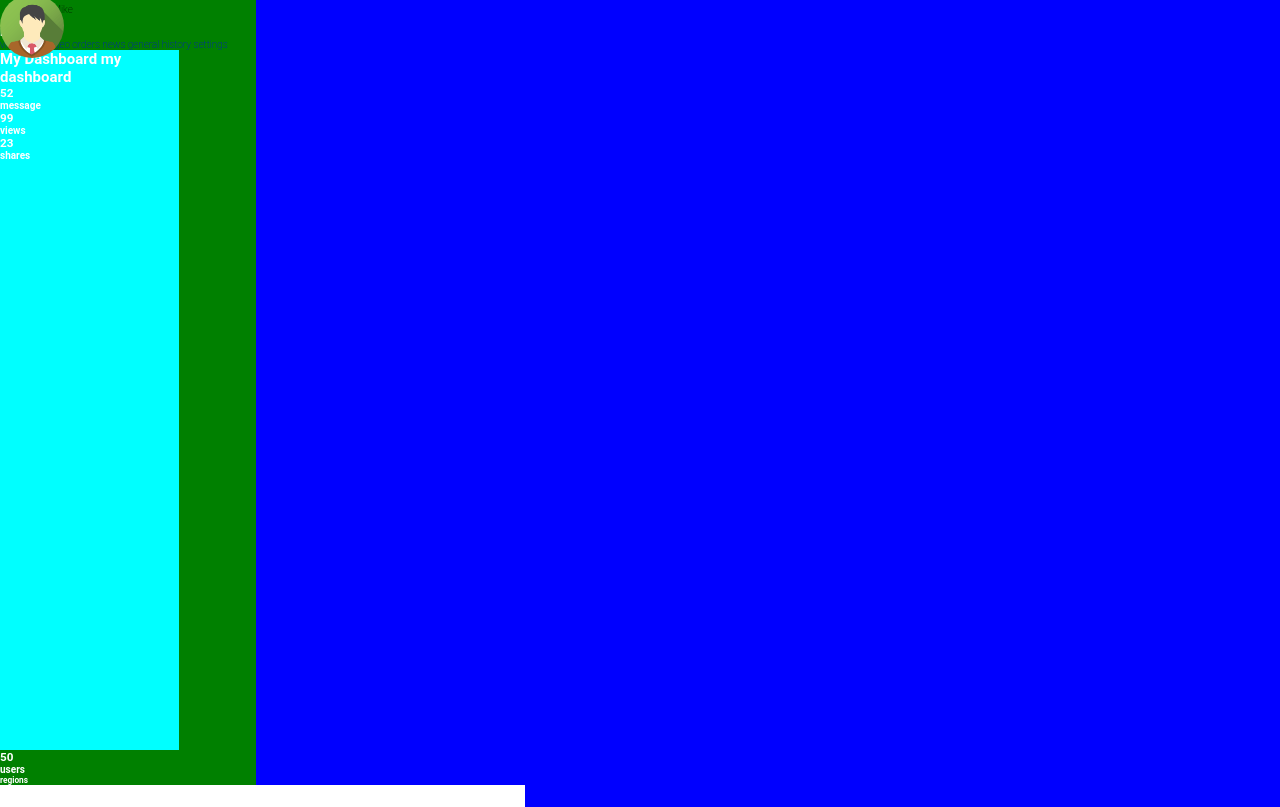
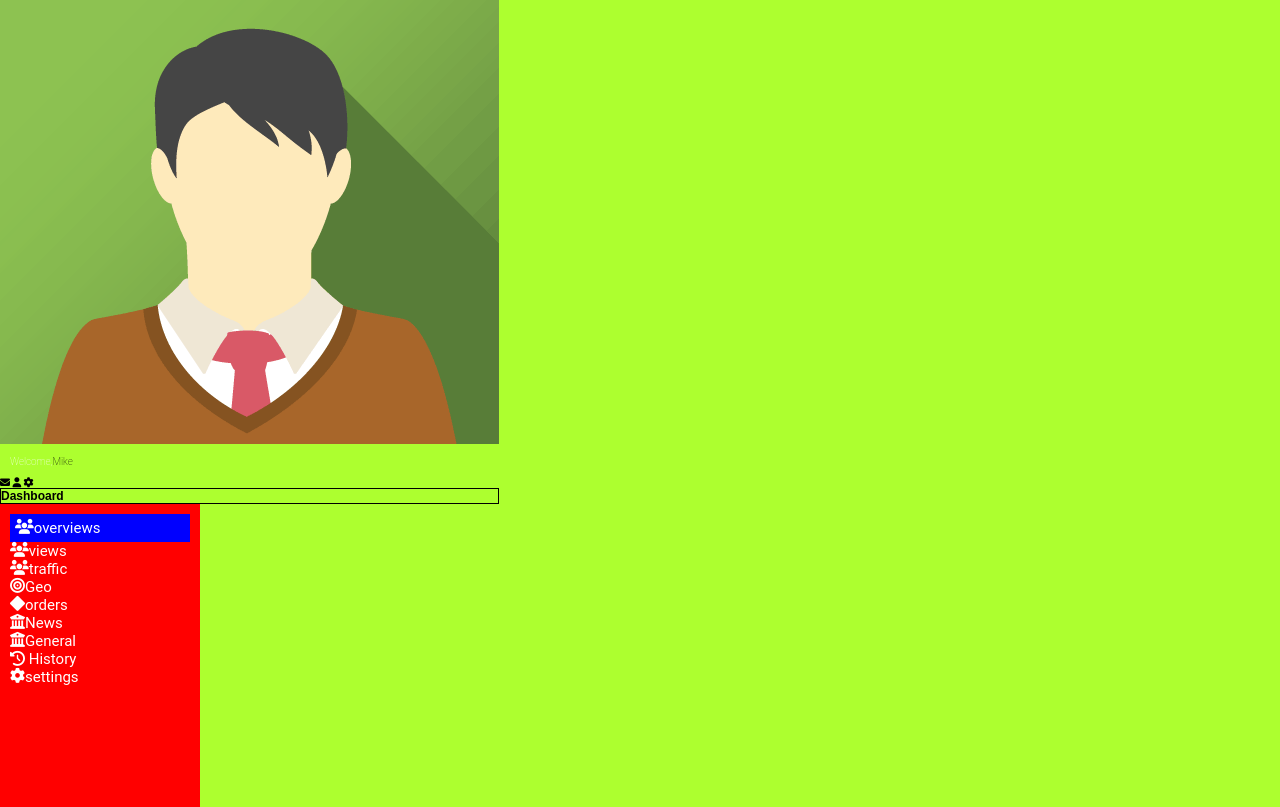
Before and after one commit to Gloria192/challenges2, a plain HTML site: page index.html in a window 1280 px wide. Shown: the part 54-861 px from the top of the page. Drawn offline with Linux system fonts and the light colour scheme.

Commit message:
line
line

```diff
--- a/index.html
+++ b/index.html
@@ -1,62 +1,110 @@
 <!DOCTYPE html>
 <html>
 <head>
-    <meta charset="utf-8" />
-    <meta http-equiv="X-UA-Compatible" content="IE=edge" />
+    <meta charset='utf-8'>
+    <meta http-equiv='X-UA-Compatible' content='IE=edge'>
     <title>Page Title</title>
-    <meta name="viewport" content="width=device-width, initial-scale=1" />
-    <link rel="stylesheet" type="text/css" media="screen" href="style.css" />
-  </head>
+    <meta name='viewport' content='width=device-width, initial-scale=1'>
+    <link rel="stylesheet" href="https://cdnjs.cloudflare.com/ajax/libs/font-awesome/6.7.1/css/all.min.css" integrity="sha512-5Hs3dF2AEPkpNAR7UiOHba+lRSJNeM2ECkwxUIxC1Q/FLycGTbNapWXB4tP889k5T5Ju8fs4b1P5z/iB4nMfSQ==" crossorigin="anonymous" referrerpolicy="no-referrer" />
+    <!-- <link rel="stylesheet" type="text/css" media="screen" href="style.css" > -->
+    <link rel='stylesheet' type='text/css' media='screen' href='style.css'>
+    <!-- <script src='main.js'></script> -->
   <body>
     <h1>logo</h1>
-    <section>
-      <div class="content">
+    <section  id="left">
+      <!--  <div class="content"> -->
+        <div id="nav">
         <div id="image">
-        <img src="avatar2.png"  id="avatar2"/>
+        <img src="avatar2.png" id="avatar2">
+        <div>
         <div id="heroe">
         <p>Welcome,<span id="heroe span">Mike</span></p>
+        </div>
       </div>
       <i class="fa fa-envelope" aria-hidden="true"></i>
       <i class="fa fa-user" aria-hidden="true"></i>
       <i class="fa fa-cog" aria-hidden="true"></i>
+        </div>
+        <!-- <div id="dashboard"> -->
       <h3>Dashboard</h3>
-      <a href="#"><i class="fa fa-users" aria-hidden="true"></i>views</a>
-      <a href="#"><i class="fa fa-users" aria-hidden="true"></i>traffic</a>
-      <a href="#"><i class="fa fa-bullseye" aria-hidden="true"></i>geo</a>
-      <a href="#"><i class="fa fa-diamond" aria-hidden="true"></i>orders</a>
-      <a href="#"><i class="fa fa-university" aria-hidden="true"></i>news</a>
-      <a href="#"><i class="fa fa-university" aria-hidden="true"></i>general</a>
-      <a href="#"><i class="fa fa-history" aria-hidden="true"></i>history</a>
-      <a href="#"><i class="fa fa-cog" aria-hidden="true"></i>settings</a>
+      <div id="icons">
+       <div id="icon1">
+      <i class="fa fa-users" aria-hidden="true"></i>
+      <span> overviews</span>
+    </div>
+    <div id="icon">
+      <i class="fa fa-users" aria-hidden="true"></i>
+      <span> views</span>
+    </div>
+    <div id="icon">
+      <i class="fa fa-users" aria-hidden="true"></i>
+      <span> traffic</span>
+    </div>
+    <div id="icon">
+      <i class="fa fa-bullseye" aria-hidden="true"></i>
+      <span>Geo</span>
+    </div>
+    <div id="icon">
+      <i class="fa fa-diamond" aria-hidden="true"></i>
+      <span>orders</span>
+    </div>
+    <div id="icon">
+      <i class="fa fa-university" aria-hidden="true"></i>
+      <span>News</span>
+    </div>
+    <div id="icon">
+      <i class="fa fa-university" aria-hidden="true"></i>
+      <span>General</span>
+    </div>
+    <div>
+      <i class="fa fa-history" aria-hidden="true"></i>
+      <span>History</span>
+    </div>
+    <div id="icon">
+      <i class="fa fa-cog" aria-hidden="true"></i>
+      <span>settings</span>
+    </div>
+    </div>
+    </div>
+    </section>
+    <!-- <!-- </section>
+      <section class="right">
     <div class="content1">
-      <h2>My Dashboard
-        <b><i class="fa fa-tachometer" aria-hidden="true"></i>my dashboard</b>
+      <h2>
+        <b><i class="fa fa-tachometer" aria-hidden="true"></i>my dashboard</b> -->
       </h2>
+      <div>
       <i class="fa fa-comment-o" aria-hidden="true"></i>
       <h3>52</h3>
       <h4>message</h4>
+      </div>
+      <div>
       <i class="fa fa-eye" aria-hidden="true"></i>
       <h3>99</h3>
         <h4>views</h4>
+      </div>
         <div>
           <i class="fa fa-share-alt" aria-hidden="true"></i>
-          <h3>23</h4>
-      </div>
-      <h4>shares</h4>
+          <h3>23</h3>
           </div>
          <div>
+      <h4>shares</h4>
         <i class="fa fa-users" aria-hidden="true"></i>
-        <h3>50</h4>
+        <h3>50</h3>
         </div>
-    <h4>users</h4>
+        <div>
+       <h4>users</h3>
+       <i class="fa-thin fa-users"></i>
+     <h3>50</h3>
+         </div>
        <div id="region">
       <h5>regions</h5>
       <img src="./region.jpg" alt="regions">
       </div>
       <div id="feeds">
       <h5>feeds</h5>
-      <table>
-        <!-- feed data -->
+      <!-- <table>
+        feed
         <tr>
             <td><i class="fa fa-user" aria-hidden="true"></i></td>
             <td>New record, over 90 views.</td>
@@ -92,16 +140,21 @@
        <td>New shares.</td>
        <td><i>39 mins</i></td>
         </tr>
+      </div>
        </table>
+        </table>
+
+   <!-- </table>
     <div id="countries">
   <h5>countries</h5>
-  <table>
-      <!-- country data -->
+  </div>
+      <>
+ <!-- <!- country  > -->
       <tr>
           <td>United States</td>
           <td>65%</td>
       </tr>
-      <!-- more country data -->
+      <!-- more country  -->
       <tr>
           <td>UK</td>
           <td>15.7%</td>
@@ -176,8 +229,10 @@
                         <footer>
                           <h4>FOOTER</h4>
                           <p>Powered by <a href="">w3.css</a></p>
+
                         </footer>
+    </div>
+  </div>
     </section>
-
   </body>
 </html>
--- a/style.css
+++ b/style.css
@@ -1,76 +1,129 @@
-*{
+* {
   padding: 0;
   margin: 0;
   box-sizing: border-box;
   list-style: none;
   text-decoration: none;
-    font-family: "Roboto",sans-serif;
+  font-family: "Roboto", sans-serif;
 }
-body{
+body {
   /* padding: 10px;
     font-size: 20px; */
-    background-color:blue;
+  background-color: greenyellow;
   color: white;
   /* font-family: Arial, Helvetica, sans-serif; */
 
   grid-gap: 5px;
   /* grid-template-columns: 20% 70%; */
   width: 100%;
-    height: 100vh;
-    /* margin: 0 2rem; */
-
 }
-h1{
+h1 {
   background-color: black;
   color: white;
-    font-family:"Roboto",sans-serif;
+  font-family: "Roboto", sans-serif;
   width: 100%;
-    margin-bottom:10px;
-    display:flex;
+  margin-bottom: 10px;
+  display: flex;
   justify-content: right;
   letter-spacing: 2px;
+  position: fixed;
 }
-section{
-    width: 100%;
-    display: flex;
+/* #nav{
+  border: 1px solid blue;
+  font-size: 15px;
+  font-family: Arial, Helvetica, sans-serif;
+  width: 100px;
+  height: 100vh;
+  font-weight: 300;
+} */
+#image{
+  border-radius: 50%;
+  /* display: flex;
+  justify-content: space-between;
+  /* background-color: white; */
+  color: black;
+}
+ .right  {
+  width: 60%;
+  display:flex;
   gap: 10px;
-
+  justify-content: space-between;
+  position: fixed;
 }
-.content{
-    width:20%;
-background-color: yellow;
+#left{
+  display:flex;
+  gap: 10px;
+  justify-content: space-between;
+  align-content: right;
 }
-#image{
- font-weight: 50;
-  background-color: green;
-border: 20px;
+#image {
+  font-weight: 100;
+  /* background-color: green; */
+  border: 10px;
   gap: 10px;
   font-size: 10px;
+  /* border-radius: 50%; */
 }
-#avatar2{
+#avatar{
  border-image: 5px;
   border-radius: 50%;
-    position: fixed;
-    font-size: 10px;
+  /* position: relative;  */
+  font-size: 20px;
   width: 5%;
-    height:auto;
+  height: auto;
 }
-  .content1{
+
+.content1 {
   background-color: aqua;
   width: 70%;
   height: 700px;
-
+  display: flex;
+  justify-content: center;
 }
-  #heroe{
+#heroe {
   color: white;
   position: static;
   display: flex;
-    flex-direction:column;
+  flex-direction: column;
   justify-content: center;
   padding: 10px;
 }
-   #heroe span{
-    color:black;
+#heroe span {
+  color: black;
+}
   /* background-color: black; */
-
+#icons{
+ background-color:red;
+ inline-size:30px;
+ font-size: 10px;
+ width: 200px;
+ height: 100vh;
+ padding: 10px;
+ font-size: 15px;
+gap:20px;
 }
+#icons #icon{
+display: flex;
+}
+/* #dashboard{
+  width: 200px;
+  height: 100vh;
+  display: flex;
+  padding: 10px;
+  bottom: 10px;
+} */
+#icons #icon1{
+  background-color: blue;
+  display: flex;
+  padding:5px;
+}
+h3{
+  border: 1px solid black;
+  font-family: Arial, Helvetica, sans-serif;
+  font-size: 12px;
+  font-weight: 900;
+  color: black;
+}
+footer{
+  background-color: aqua;
+}
```
Also changed, not shown: example2.html (added, +14 -0 lines). Lines whose indentation alone changed are shown as unchanged.
